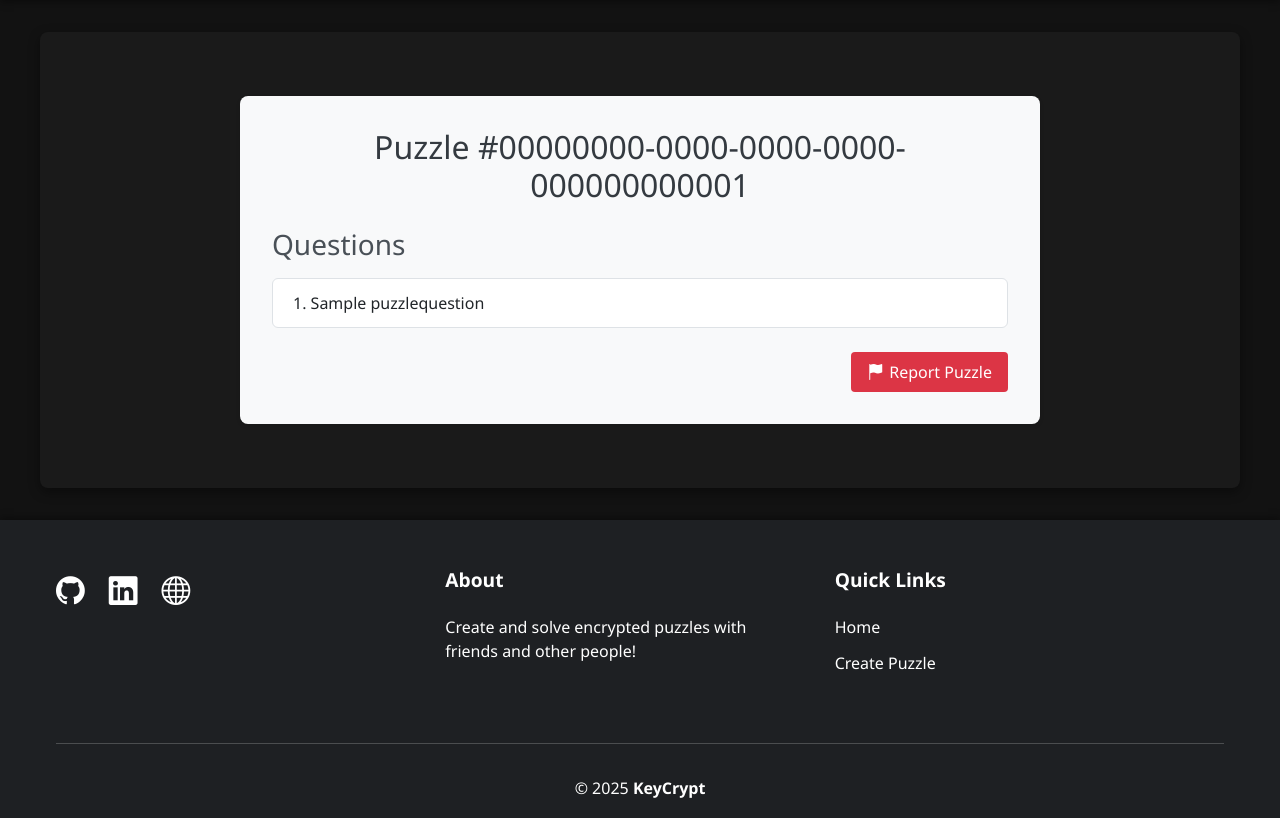
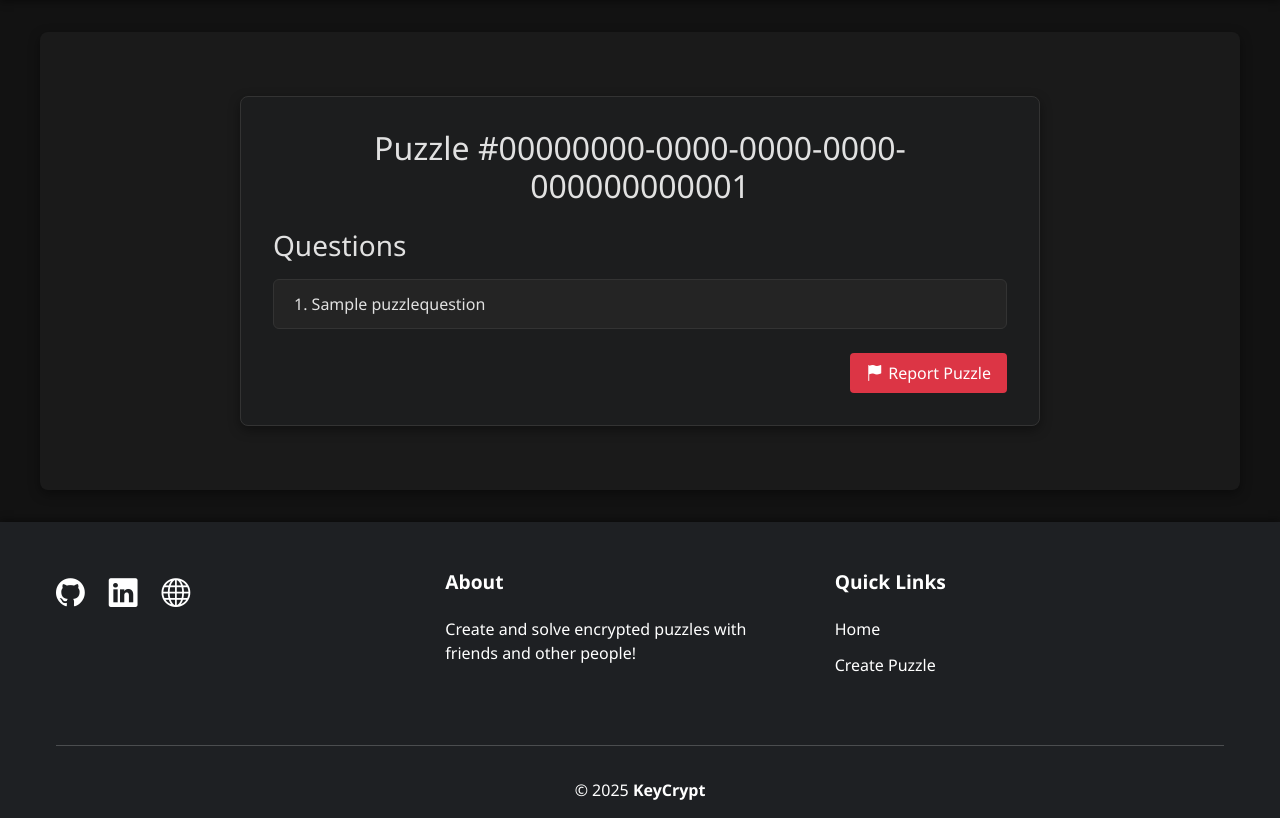
Before and after one commit to mlziade/keycrypt, a Django app: page /puzzle/view/00000000-0000-0000-0000-000000000001/ in a window 1280 px wide. Shown: the part 66-884 px from the top of the page. Run offline with Django 5.2, Linux system fonts and the light colour scheme; tables that the repository leaves empty hold one stand-in row (values such as "Sample post"); some libraries are stand-ins or nearby versions.

Commit message:
Refactor view puzzle styles; update background, shadows, and text colors for improved aesthetics

```diff
--- a/static/view_puzzle.css
+++ b/static/view_puzzle.css
@@ -2,26 +2,34 @@
     max-width: 800px;
     margin: 2rem auto;
     padding: 2rem;
-    background-color: #f8f9fa;
+    background-color: rgba(30, 32, 35, 0.5);
     border-radius: 8px;
-    box-shadow: 0 2px 4px rgba(0, 0, 0, 0.1);
+    box-shadow: 0 4px 12px var(--shadow-color);
+    border: 1px solid #333;
 }
 
 .view-puzzle-container h2 {
     text-align: center;
     margin-bottom: 1.5rem;
-    color: #343a40;
+    color: var(--text-color);
 }
 
 .questions-section h3 {
     margin-bottom: 1rem;
-    color: #495057;
+    color: var(--text-color);
 }
 
 .list-group-item {
-    background-color: #fff;
-    border-color: #dee2e6;
+    background-color: #242424;
+    border-color: #333;
     padding: 0.75rem 1.25rem;
+    color: var(--text-color);
+}
+
+.alert-info {
+    background-color: rgba(23, 162, 184, 0.15);
+    border-color: rgba(23, 162, 184, 0.3);
+    color: #9de0f6;
 }
 
 .action-buttons {
```
